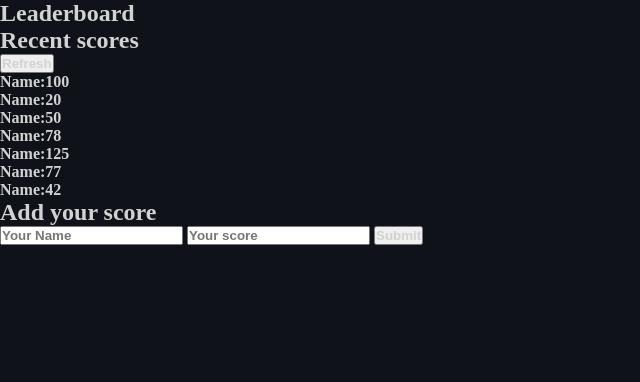
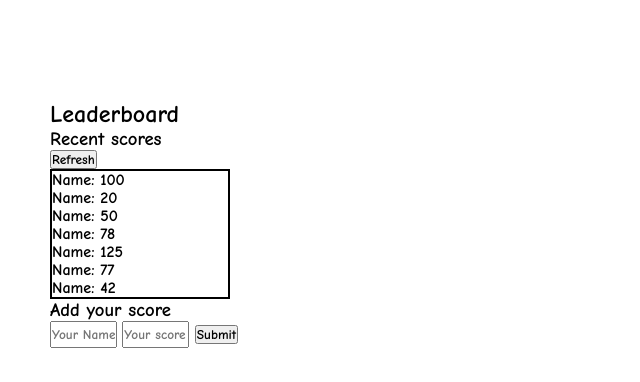
Before and after one commit to TechnoAndy/Leaderboard, a website built with webpack: page src/index.html in a window 1280 px wide. Shown: the whole page, without its empty margins (0-640 px from the left). Built offline with nearby package versions, Linux system fonts and the light colour scheme.

Commit message:
Update index and styling

```diff
--- a/src/index.html
+++ b/src/index.html
@@ -3,34 +3,36 @@
 <head>
     <meta charset="UTF-8">
     <meta name="viewport" content="width=device-width, initial-scale=1.0">
+    <link rel="stylesheet" href="style.css">
     <title>Leaderboard</title>
 </head>
 <body>
     <section id="wrapper">
-     <div id="board"></div>
+     <div id="heading">
       <h1>Leaderboard</h1>
-        <h1>Recent scores</h1>
-        <button id="update">Refresh</button>
-        <div id="list-scores">
+    </div>
+    <div class="score-board">
+        <h3>Recent scores</h3>
+        <button type="submit" id="update">Refresh</button>
+        <div class="list-scores">
         <ul>
-            <li>Name:100</li>
-            <li>Name:20</li>
-            <li>Name:50</li>
-            <li>Name:78</li>
-            <li>Name:125</li>
-            <li>Name:77</li>
-            <li>Name:42</li>
+            <li>Name: 100</li>
+            <li>Name: 20</li>
+            <li>Name: 50</li>
+            <li>Name: 78</li>
+            <li>Name: 125</li>
+            <li>Name: 77</li>
+            <li>Name: 42</li>
         </ul>
+    </div>
      </div>
-     </div>
-     <div id="save-data"></div>
-      <h2>Add your score</h2>
+     <section class="save-data">
+      <h3>Add your score</h3>
       <form name="add-score">
        <input type="text" name="player-name" placeholder="Your Name">
        <input type="text" name="player-score" placeholder="Your score">
        <button type="submit" id="new-score">Submit</button>
       </form>
-    </div>
  </section>
 </body>
 </html>
--- a/src/style.css
+++ b/src/style.css
@@ -1,3 +1,5 @@
+@import url('https://fonts.googleapis.com/css2?family=Comic+Neue:wght@400;700&display=swap');
+
 html {
     scroll-behavior: smooth;
 }
@@ -6,11 +8,46 @@ html {
     box-sizing: border-box;
     margin: 0;
     padding: 0;
-    font-family: 0;
-    color: #d2d2d2;
+    font-family: 'Comic Neue', cursive;
     font-weight: 600;
 }
 
-body {
-    background: #0f1319;
+#wrapper {
+padding-top: 50px;
+margin: 50px;
 }
+
+
+ul {
+    list-style: none;
+    border: solid 2px black;
+    margin-right: 1000px;
+}
+
+.score-board {
+    float: right;
+    width: 100%;
+}
+
+/* .list-scores {
+    display: flex;
+    width: 100%;
+    justify-content: space-between;
+    align-items: center;
+} */
+
+.save-data {
+    float: right;
+    width: 100%;
+
+}
+
+input {
+    font-weight: 600;
+    height: 2em;
+    width: 5em;
+}
+
+#submit {
+    width: 5em;
+}
```
